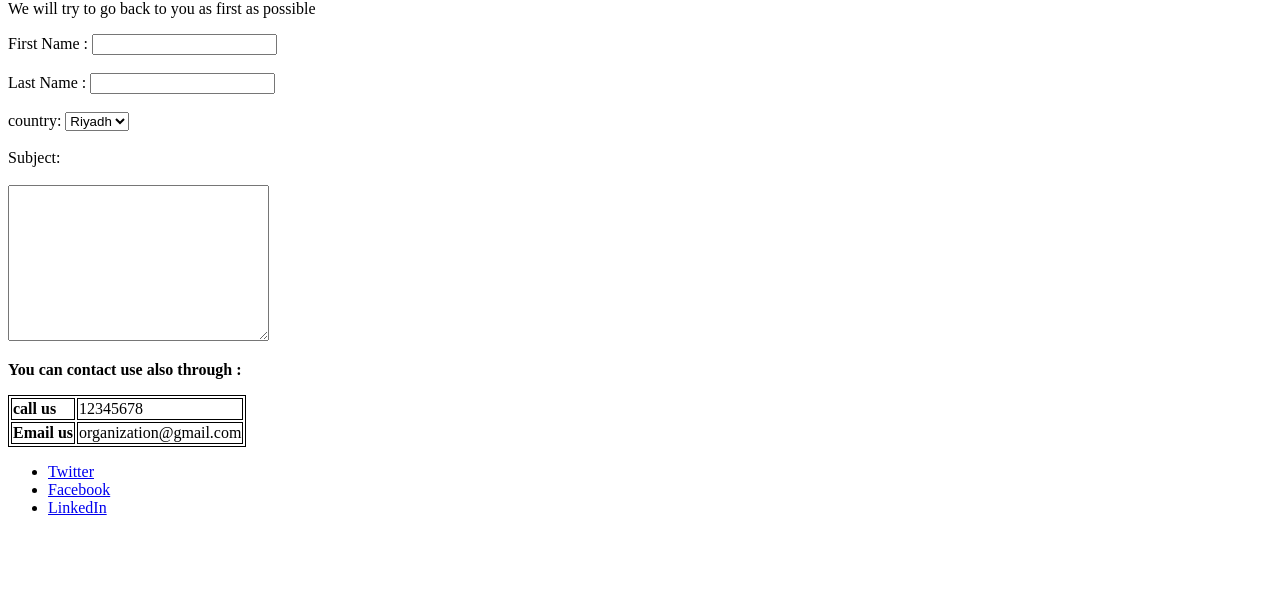
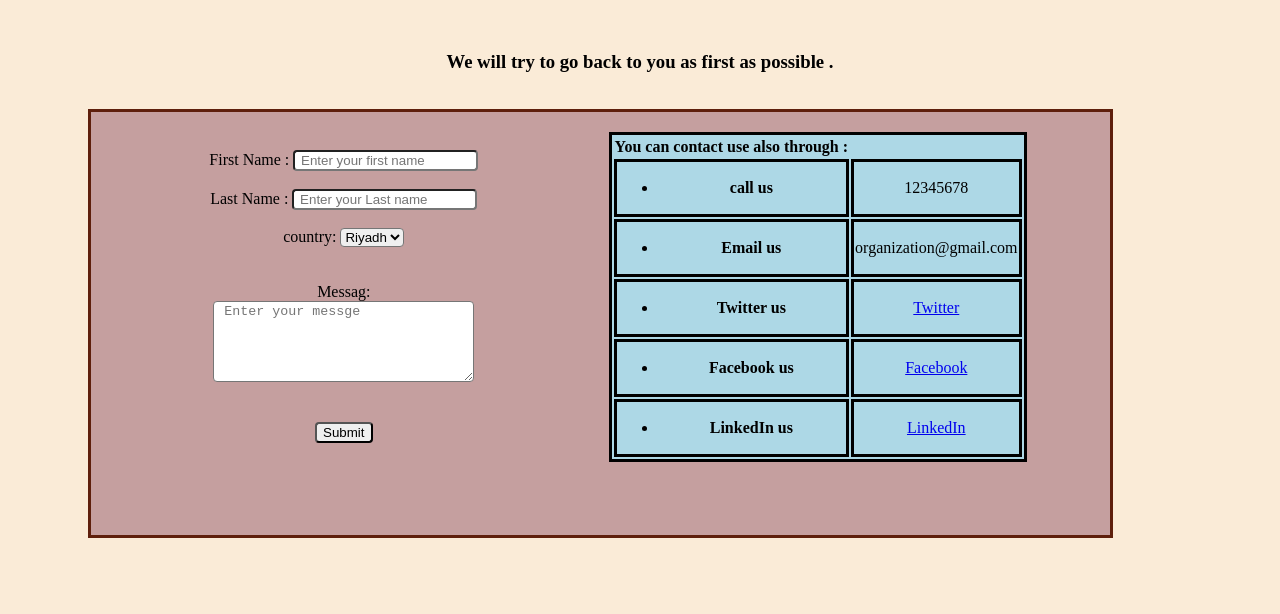
Before and after one commit to JS-RUH-1/W01D02-HW-HTML, a plain HTML site: page HomeWorkHTML.html in a window 1280 px wide. Shown: the part 278-892 px from the top of the page. Before the commit the page ends 811 px from the top, so only its background shows below. Drawn offline with Linux system fonts and the light colour scheme.

Commit message:
After update

```diff
--- a/HomeWorkHTML.html
+++ b/HomeWorkHTML.html
@@ -3,70 +3,144 @@
 <head>
     <style>
 
-table, td {
-  border: 1px solid black;
+table, td{
+  border: solid black;
+  background-color: lightblue;
+
 }
 .center{
     text-align: center;
 }
+
+    body {
+background-color: antiquewhite;
+
+    }
+input,select ,textarea{
+
+  border-radius: 4px;
+}
+
+
+    .x {
+   background-color: rgb(166, 186, 204);
+
+   border-radius: 5px;
+   column-count: 2;
+
+
+   width: 80%;
+ background-color :rgb(197, 159, 159);
+  padding: 20px;
+ border-color: rgb(94, 31, 12);
+ border-style: solid;
+
+ padding-right: 4px;
+ padding-left: 4px;
+border-radius: 0px;
+text-align: center;
+margin-left: 80px;
+margin-bottom: 50px;
+
+}
+
     </style>
 </head>
 
 <body>
-    <img src="images/ContactUs.jpeg" alt="">
-<div class="center">
-    <h1>  Contant Us Form</h1></div>
-    <p>We will try to go back to you as first as possible</p>
+    <img src="images/ContactUs.jpeg" alt="Tools of contact" width="100%" height="200px">
 
+    <h1 class="center">  Contant Us Form</h1>
+    <br>
+
+   <h3>  <p class ="center">We will try to go back to you as first as possible .</p></h3>
+   <br>
+
+ <div >
 
 <form action="">
 
-<label for="fname">First Name :
-</label>
-<input type="text">
+    <div  class="x">
+  <br>
+
+<label for="fname">First Name :</label>
+
+<input type="text" placeholder=" Enter your first name">
 <br><br>
-<label for="lname">Last Name :
-</label>
-<input type="text">
-<br><br>
-<label for="country">country:
-</label>
-<select name ="country" id ="country">
 
+<label for="lname">Last Name :</label>
+<input type="text" placeholder=" Enter your Last name">
+<br> <br>
+
+<label for="country">country:</label>
+<select name ="country" id ="country" >
     <option value="Riyadh">Riyadh</option>
     <option value="Jeddh">Jeddh</option>
+    <option value="Riyadh">Abha</option>
+    <option value="Jeddh">Arar</option>
+</select>
+
+<br><br><br>
+<label for="subject">Messag: </label>
+  <br>
+<textarea  id="subject" cols="30" rows="5" placeholder=" Enter your messge"></textarea>
+ <br><br><br>
+<input type="submit" value="Submit">
+
+</form>
 
 
-</select>
 
-<br><br>
-<label for="subject">Subject:
-</label>
+      <br><br><br>
+        <br>
+    <table>
+        <br>
+        <tr>
+            <th><strong>You can contact use also through :</strong></th>
+        </tr>
+    <tr>
+           <td> <ul><li><strong>   call us</strong>   </td>
+         <td>12345678</td>
+    </tr>
+    <tr>
+    <td> <ul><li>  <strong>Email us</strong>  </td>
+    <td>organization@gmail.com</td>
 
-<br><br>
-<textarea name="subject" id="subject" cols="30" rows="10"></textarea>
-</form>
+    </tr>
+    <tr>
+         <td><ul><li>  <strong> Twitter us</strong> </li> </ul> </td>
+        <td>
+               <a href=" Twitter "> Twitter
+            </td>
 
-<p><strong>You can contact use also through :</strong></p>
+    </tr>
+    <tr>
+        <td><ul><li> <strong>Facebook us</strong></li> </ul>   </td>
+       <td>
+        <a href="Facebook"> Facebook
+           </td>
 
-<table>
-<tr>
-    <td><strong>call us</strong>  </td>
-     <td>12345678</td>
-</tr>
-<tr>
-<td><strong>Email us</strong>  </td>
-<td>organization@gmail.com</td>
+   </tr>
+   <tr>
+    <td><ul><li><strong>LinkedIn us</strong></li> </ul>  </td>
+   <td>
+    <a href="LinkedIn"> LinkedIn
+       </td>
 
 </tr>
 
-</table>
-<ul>
-<li><a href="Twitter"> Twitter</li>
-<li> <a href="Facebook"> Facebook</li>
-<li><a href="LinkedIn"> LinkedIn</li>
+    </table>
+    <br>
 
-</ul>
+
+<br>
+</div>
+
+
+ <br>
+</div>
+
+
 
 
 
```
